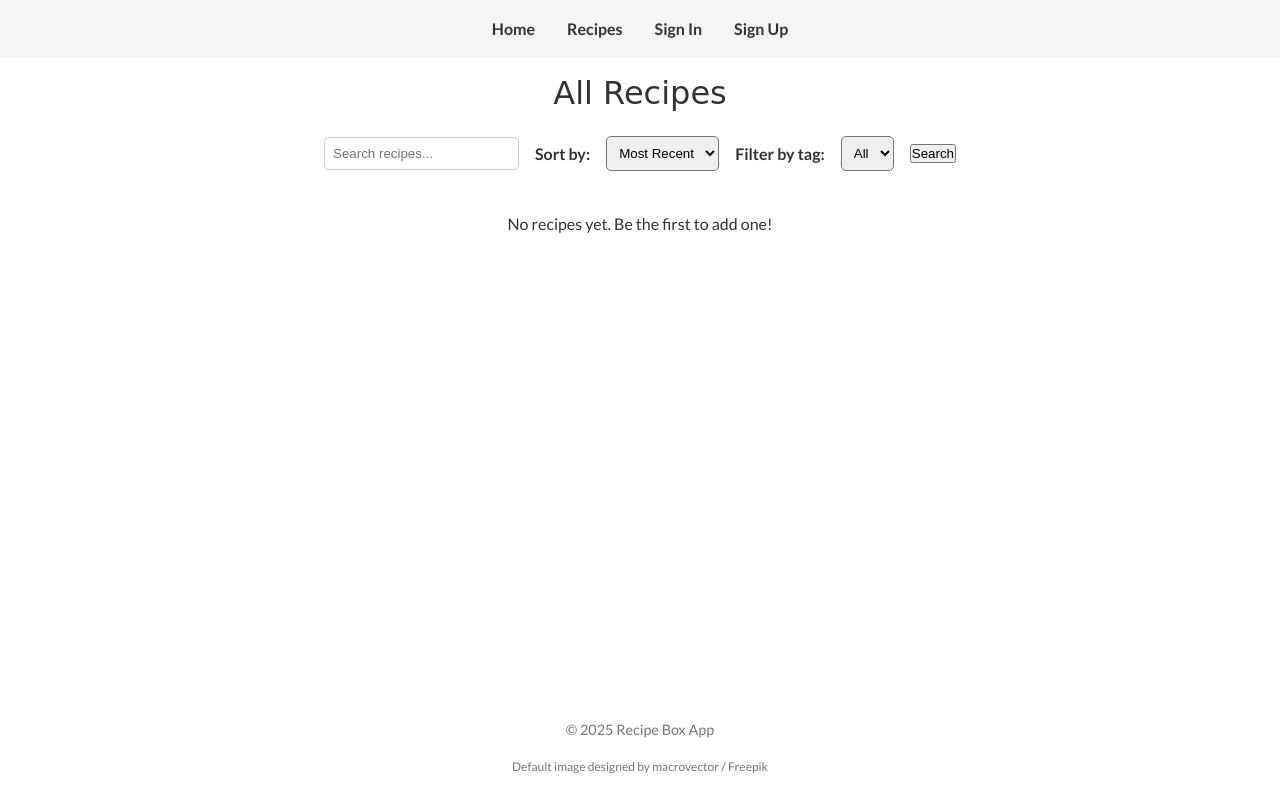
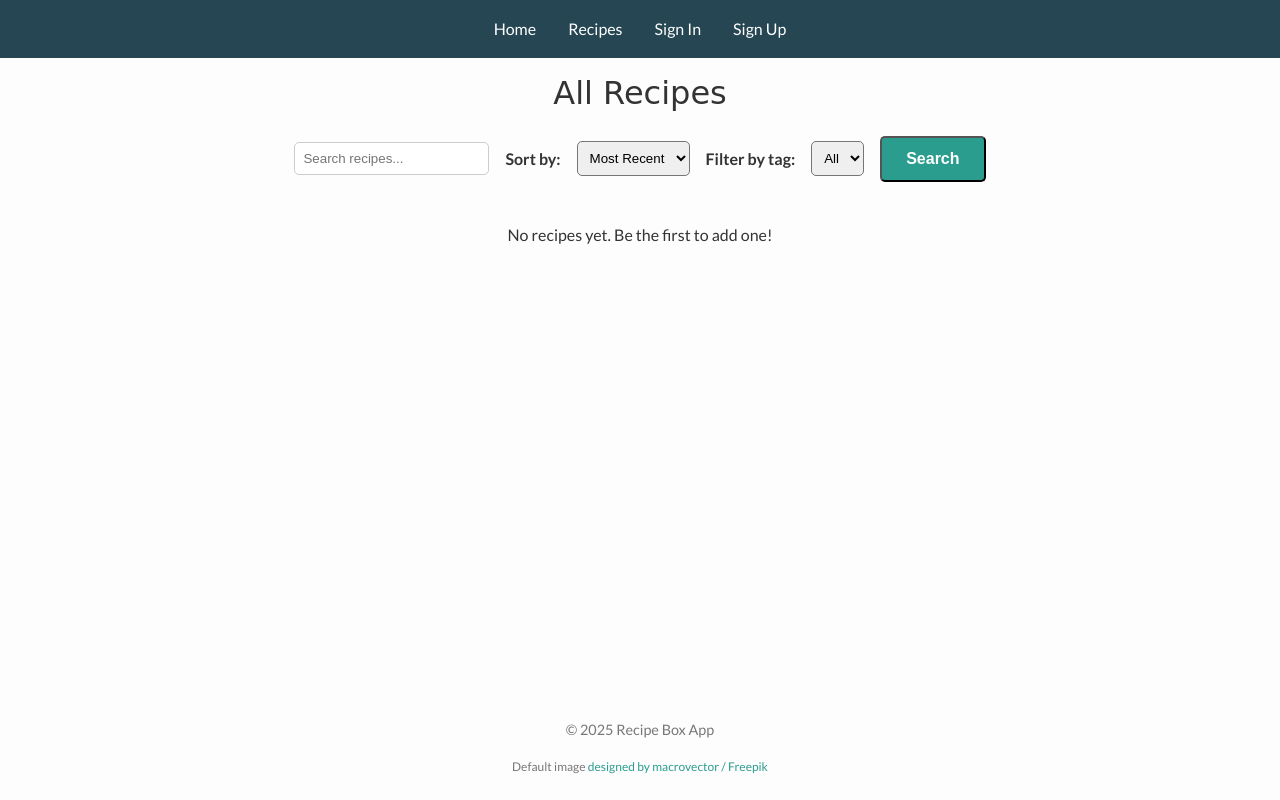
Before and after one commit to abl00mfield/recipe_collection_app, a Django app: page /recipes/ in a window 1280 px wide. Run offline with Django 5.2, Linux system fonts and the light colour scheme; data that the repository does not hold is empty; some web fonts are replaced.

Commit message:
styled recipe list and recipe detail page

```diff
--- a/main_app/static/css/base.css
+++ b/main_app/static/css/base.css
@@ -1,5 +1,20 @@
-@import url("https://fonts.googleapis.com/css2?family=Open+Sans:ital,wght@0,300..800;1,300..800&family=Pacifico&display=swap");
 @import url("https://fonts.googleapis.com/css2?family=Delius+Swash+Caps&family=Lato:ital,wght@0,100;0,300;0,400;0,700;0,900;1,100;1,300;1,400;1,700;1,900&display=swap");
+
+:root {
+  --color-dark-teal: #264653;
+  --color-teal-green: #2a9d8f;
+  --color-sand-yellow: #e9c46a;
+  --color-coral-orange: #f4a261;
+  --color-rust-red: #e76f51;
+  --color-teal-green-hover: #45b6a4;
+
+  --color-card-bg: #f9f9f9;
+  --color-white: #ffffff;
+  --color-light-bg: #fdfdfd;
+  --color-text: #333333;
+  --color-info-blue: #5a90a2;
+  --color-danger-hover: #d65c3e;
+}
 
 *,
 *::before,
@@ -14,8 +29,8 @@ body {
   height: 100%;
   font-family: "Lato", sans-serif;
   font-size: 16px;
-  color: #333;
-  background-color: #fff;
+  color: var(--color-text);
+  background-color: var(--color-white);
 }
 
 body {
@@ -25,6 +40,8 @@ body {
   display: flex;
   flex-direction: column;
   min-height: 100vh;
+  background-color: var(--color-light-bg);
+  color: var(--color-text);
 }
 
 h1,
@@ -37,10 +54,11 @@ h6 {
   line-height: 1.2;
   font-weight: normal;
   margin-bottom: 1rem;
+  text-align: center;
 }
 
 h1 {
-  font-size: 2.5rem;
+  font-size: clamp(2rem, 4vw, 2.75rem);
 }
 
 h2 {
@@ -62,12 +80,17 @@ main {
 
 a {
   text-decoration: none;
-  color: inherit;
+  color: var(--color-teal-green);
 }
 
 a:hover {
   text-decoration: none;
-  color: green;
+  color: var(--color-teal-green-hover);
+}
+
+nav {
+  background-color: var(--color-dark-teal);
+  color: var(--color-white);
 }
 
 nav ul {
@@ -76,67 +99,15 @@ nav ul {
   justify-content: center;
   gap: 2rem;
   padding: 1rem;
-  background-color: #f5f5f5;
 }
 
-nav ul li a {
-  font-weight: bold;
-  color: #333;
+nav a:hover {
+  color: var(--color-sand-yellow);
 }
 
-/* ul.messages {
-  list-style: none;
-  margin: 2rem auto;
-  padding: 0;
-  max-width: 600px;
-  text-align: center;
-  display: flex;
-  flex-direction: column;
-  gap: 1rem;
+nav a {
+  color: var(--color-white);
 }
-
-ul.messages li {
-  padding: 1rem;
-  border-radius: 5px;
-  font-weight: bold;
-  opacity: 1;
-  animation: slideInFade 0.4s ease;
-  transition: opacity 0.5s ease, transform 0.5s ease;
-}
-
-ul.messages li.success {
-  background-color: #d4edda;
-  color: #155724;
-  border: 1px solid #c3e6cb;
-}
-
-ul.messages li.error {
-  background-color: #f8d7da;
-  color: #721c24;
-  border: 1px solid #f5c6cb;
-}
-
-ul.messages li.info {
-  background-color: #d1ecf1;
-  color: #0c5460;
-  border: 1px solid #bee5eb;
-}
-
-ul.messages li.fade-out {
-  opacity: 0;
-  transform: translateY(-10px);
-} */
-
-/* @keyframes slideInFade {
-  from {
-    opacity: 0;
-    transform: translateY(-20px);
-  }
-  to {
-    opacity: 1;
-    transform: translateY(0);
-  }
-} */
 
 .landing-container {
   display: flex;
@@ -169,15 +140,24 @@ ul.messages li.fade-out {
   padding: 0.75rem 1.5rem;
   font-size: 1rem;
   font-weight: bold;
-  color: white;
-  background-color: #5a67d8;
+  background-color: var(--color-teal-green);
+  color: var(--color-white);
   border-radius: 5px;
   text-decoration: none;
   transition: background-color 0.3s ease;
 }
 
 .btn:hover {
-  background-color: #434190; /* darker on hover */
+  color: var(--color-white);
+  background-color: var(--color-teal-green-hover);
+}
+
+.btn.danger-btn {
+  background-color: var(--color-rust-red);
+}
+
+.btn.danger-btn:hover {
+  background-color: var(--color-danger-hover);
 }
 
 #loading-overlay {
@@ -200,7 +180,7 @@ ul.messages li.fade-out {
 
 .spinner {
   border: 8px solid #f3f3f3;
-  border-top: 8px solid #5a67d8;
+  border-top: 8px solid var(--color-dark-teal);
   border-radius: 50%;
   width: 60px;
   height: 60px;
@@ -246,15 +226,15 @@ footer {
 
 /* Type-specific styles */
 .toast.success {
-  background-color: #38a169;
+  background-color: var(--color-teal-green);
 }
 
 .toast.error {
-  background-color: #e53e3e;
+  background-color: var(--color-rust-red);
 }
 
 .toast.info {
-  background-color: #3182ce;
+  background-color: var(--color-info-blue);
 }
 
 @keyframes slideInFade {
--- a/main_app/static/css/recipe-list.css
+++ b/main_app/static/css/recipe-list.css
@@ -1,5 +1,4 @@
 h2 {
-  text-align: center;
   margin-bottom: 1.5rem;
 }
 h3 {
@@ -62,14 +61,13 @@ p {
   position: absolute;
   top: 0.25rem;
   right: 0.25rem;
-  background-color: #f9f9f9;
+  background-color: var(--color-card-bg);
   border: none;
   border-radius: 50%;
   font-size: 1.2rem;
   cursor: pointer;
   padding: 0.25rem 0.4rem;
   z-index: 10;
-  /* box-shadow: 0 2px 4px rgba(0, 0, 0, 0.2); */
 }
 
 .collection-dropdown-wrapper {
@@ -79,8 +77,8 @@ p {
 }
 
 .modal-btn {
-  background-color: black;
-  color: white;
+  background-color: var(--color-dark-teal);
+  color: var(--color-white);
 }
 
 .collection-dropdown {
@@ -88,7 +86,6 @@ p {
   top: 2rem;
   right: 0;
   background: transparent;
-  /* border: 1px solid #ddd; */
   padding: 0.5rem;
   border-radius: 6px;
   box-shadow: 0 2px 8px rgba(0, 0, 0, 0.1);
@@ -107,11 +104,11 @@ p {
 }
 
 .add-icon:hover i {
-  color: #5a67d8;
+  color: var(--color-teal-green);
 }
 
 .recipe-card:hover h3 {
-  color: #5a67d8;
+  color: var(--color-teal-green);
 }
 
 .modal-overlay {
@@ -163,14 +160,14 @@ p {
 
 .pagination a {
   padding: 0.5rem 1rem;
-  background-color: #5a67d8;
+  background-color: var(--color-teal-green);
   color: white;
   border-radius: 5px;
   text-decoration: none;
 }
 
 .pagination a:hover {
-  background-color: #434190;
+  background-color: var(--color-teal-green-hover);
 }
 
 .filter-form {
@@ -217,8 +214,8 @@ p {
 }
 
 .cover-btn.selected {
-  background-color: #5a67d8;
-  color: white;
+  background-color: var(--color-teal-green);
+  color: var(--color-white);
   cursor: default;
   border: none;
 }
--- a/main_app/templates/base.html
+++ b/main_app/templates/base.html
@@ -4,7 +4,7 @@
 
 <head>
   <meta charset="UTF-8">
-
+  <meta name="viewport" content="width=device-width, initial-scale=1.0">
   <link rel="stylesheet" href="{% static 'css/base.css' %}">
   <link rel="stylesheet" href="https://cdnjs.cloudflare.com/ajax/libs/font-awesome/6.5.0/css/all.min.css">
   <script defer src="{% static 'js/main.js' %}"></script>
--- a/main_app/templates/recipes/recipe_list.html
+++ b/main_app/templates/recipes/recipe_list.html
@@ -32,7 +32,7 @@
       {% endfor %}
     </select>
 
-    <button type="submit">Search</button>
+    <button class = "btn" type="submit">Search</button>
 </form>
 
 
@@ -106,7 +106,7 @@
 
             <h3>{{ recipe.title }}</h3>
             <p>by {{ recipe.author.username }}</p>
-            <p>{{ recipe.description|truncatewords:10 }}</p>
+            <p>{{ recipe.description|truncatewords:15 }}</p>
 
         </div>
         {% endfor %}
```
Also changed, not shown: main_app/static/css/recipe-detail.css (+75 -24 lines), main_app/templates/recipes/recipe_detail.html (+12 -15 lines).
